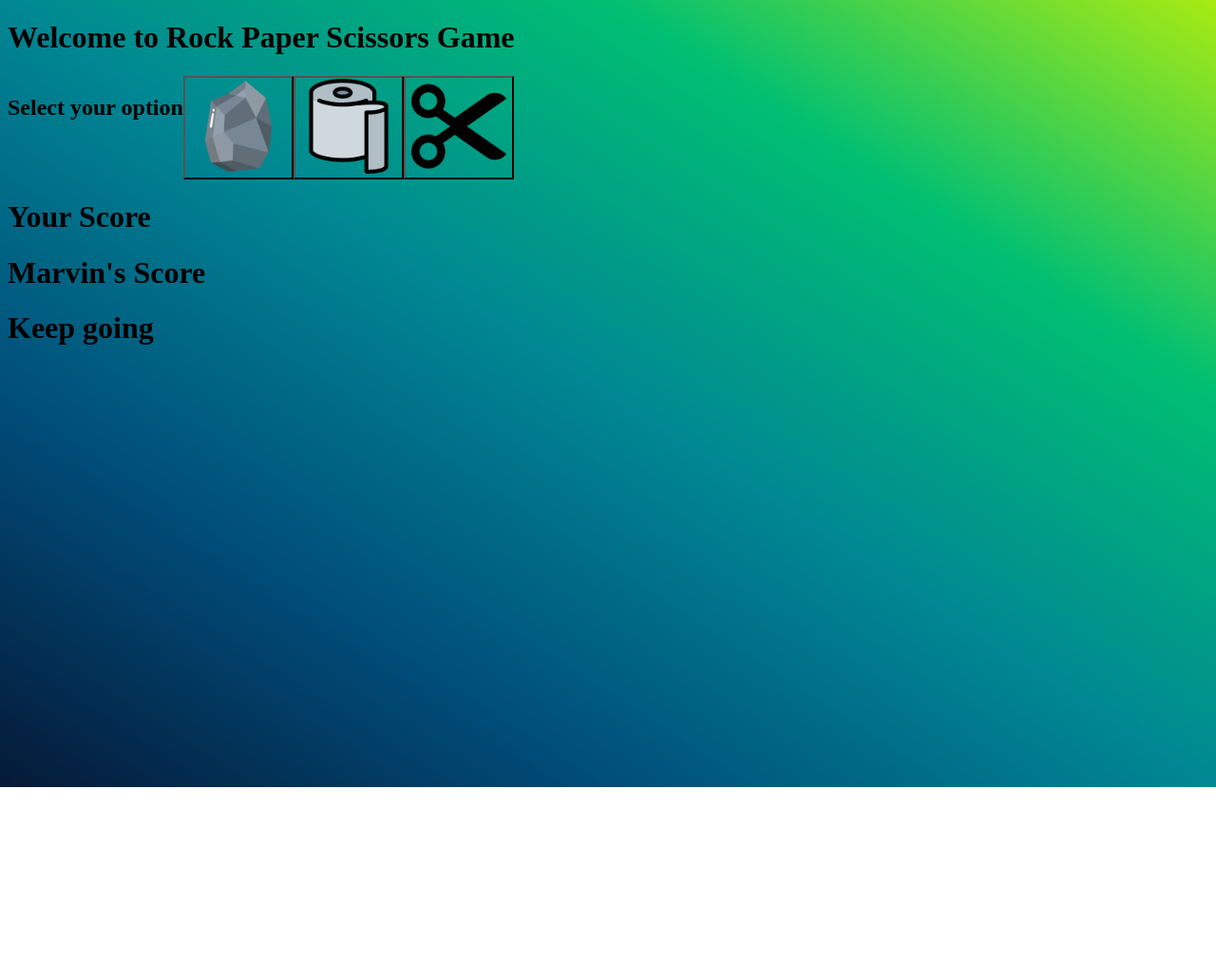
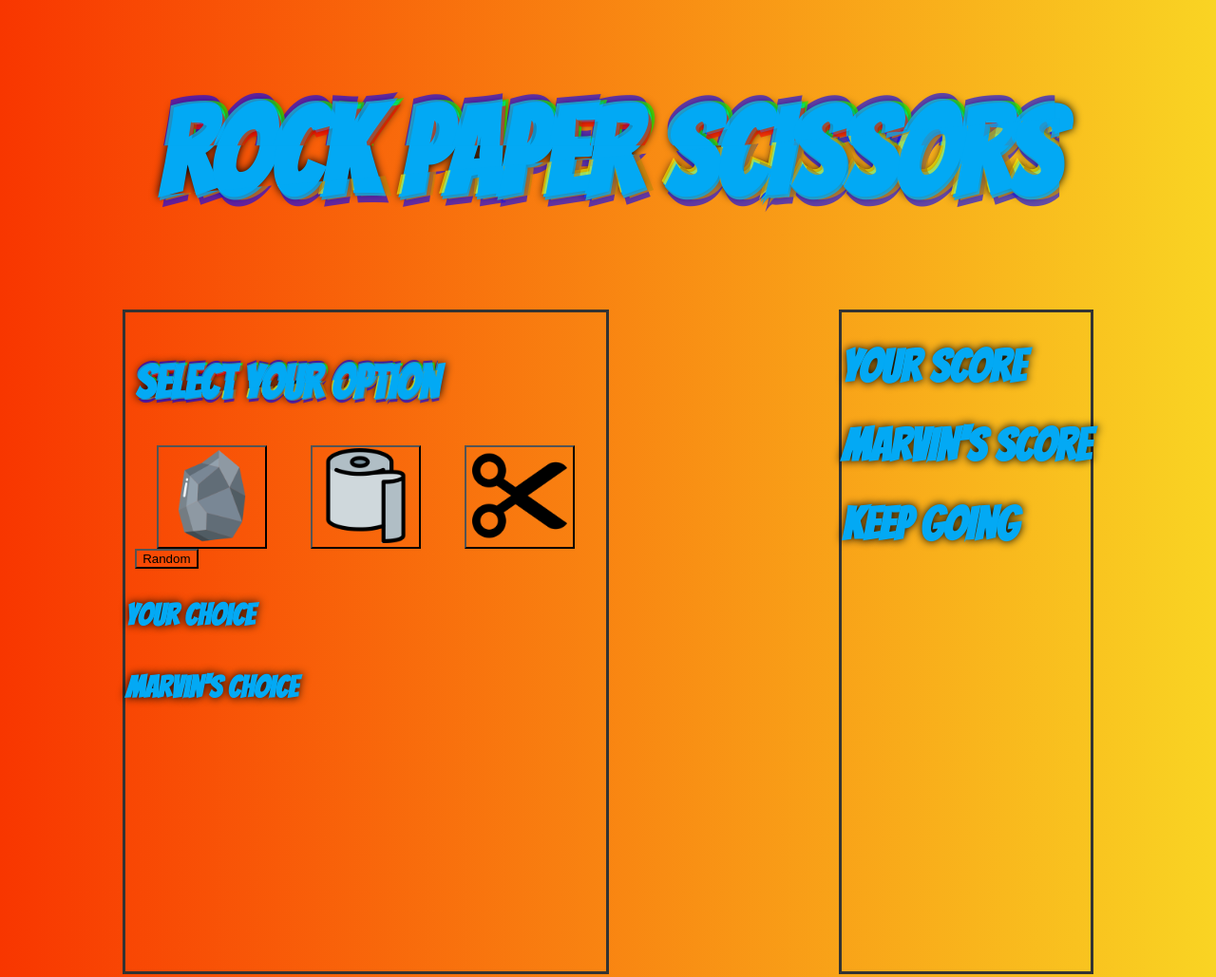
Before and after one commit to abantoo/GameOver, a plain HTML site: page index.html in a window 1280 px wide. Shown: the top 1029 px of the page at 95% size. Before the commit the page ends 829 px from the top, so only its background shows below. Drawn offline with Linux system fonts and the light colour scheme.

Commit message:
glitch text added a bit

```diff
--- /dev/null
+++ b/glitch.css
@@ -0,0 +1,69 @@
+.glitch {
+  font-size: 8rem;
+  font-weight: 700;
+  text-transform: uppercase;
+  position: relative;
+
+  text-shadow: 0.05em 0 0 rgba(184, 134, 11, 0.75),
+    -0.025em -0.05em 0 rgba(255, 255, 0, 0.75),
+    0.025em 0.05em 0 rgba(0, 0, 255, 0.75);
+
+  animation: glitch 1500ms infinite;
+}
+
+.glitch span {
+  position: absolute;
+  top: 0;
+  left: 0;
+}
+
+.glitch span:first-child {
+  animation: glitch 750ms infinite;
+  clip-path: polygon(0 0, 100% 0, 100% 45%, 0 45%);
+  transform: translate(-0.025em, -0.0125em);
+  opacity: 0.8;
+}
+
+.glitch span:last-child {
+  animation: glitch 500ms infinite;
+  clip-path: polygon(0 80%, 100% 20%, 100% 100%, 0 100%);
+  transform: translate(0.0125em, 0.025em);
+  /* color: red; */
+  opacity: 0.8;
+}
+
+@keyframes glitch {
+  0% {
+    text-shadow: 0.05em 0 0 rgba(184, 134, 11, 0.75),
+      -0.025em -0.05em 0 rgba(255, 255, 0, 0.75),
+      0.025em 0.05em 0 rgba(0, 0, 255, 0.75);
+  }
+  14% {
+    text-shadow: 0.05em 0 0 rgba(255, 0, 0, 0.75),
+      -0.05em -0.025em 0 rgba(0, 255, 0, 0.75),
+      -0.025em 0.05em 0 rgba(0, 0, 255, 0.75);
+  }
+  15% {
+    text-shadow: 0.05em 0 0 rgba(184, 134, 11, 0.75),
+      -0.025em -0.05em 0 rgba(255, 255, 0, 0.75),
+      0.025em 0.05em 0 rgba(0, 0, 255, 0.75);
+  }
+  49% {
+    text-shadow: 0.05em 0 0 rgba(184, 134, 11, 0.75),
+      -0.025em -0.05em 0 rgba(255, 255, 0, 0.75),
+      0.025em 0.05em 0 rgba(0, 0, 255, 0.75);
+  }
+  50% {
+    text-shadow: 0.025em 0.05em 0 rgba(255, 0, 0, 0.75),
+      0.05em 0 0 rgba(0, 255, 0, 0.75), 0 -0.05em 0 rgba(0, 0, 255, 0.75);
+  }
+  99% {
+    text-shadow: 0.025em 0.05em 0 rgba(255, 0, 0, 0.75),
+      0.05em 0 0 rgba(0, 255, 0, 0.75), 0 -0.05em 0 rgba(0, 0, 255, 0.75);
+  }
+  100% {
+    text-shadow: -0.025em 0 0 rgba(255, 0, 0, 0.75),
+      -0.025em -0.025em 0 rgba(0, 255, 0, 0.75),
+      -0.025em -0.05em 0 rgba(0, 0, 255, 0.75);
+  }
+}
--- a/index.html
+++ b/index.html
@@ -5,13 +5,27 @@
     <meta http-equiv="X-UA-Compatible" content="IE=edge" />
     <meta name="viewport" content="width=device-width, initial-scale=1.0" />
     <link rel="stylesheet" href="style.css" />
+    <link rel="stylesheet" href="./glitch.css" />
     <title>Rock Paper Scissors</title>
   </head>
   <body>
-    <h1>Welcome to Rock Paper Scissors Game</h1>
+    <h1 class="glitch">
+      <span aria-hidden="true">Rock Paper Scissors</span>
+      Rock Paper Scissors
+      <span aria-hidden="true">Rock Paper Scissors</span>
+    </h1>
+    <div class="parent-div">
+      <div class="display-case">
+        <div class="all-buttons">
+          <div>
+            <h2 class="glitch">
+              <span aria-hidden="true">Select Your Option</span>
+              Select Your Option
+              <span aria-hidden="true">Select Your Option</span>
+            </h2>
+          </div>
 
           <div class="button-holder">
-      <h2>Select your option</h2>
             <div>
               <button class="rock" onclick="rockPressed()">
                 <img src="./icons/stone.png" alt="" />
@@ -30,14 +44,23 @@
               </button>
             </div>
           </div>
-
-    <div>
-      <h1 class="score_box">Your Score</h1>
-      <h1 class="score_marvin">Marvin's Score</h1>
+          <div class="random-button">
+            <button>Random</button>
+          </div>
         </div>
 
         <div>
+          <h1>Your choice</h1>
+        </div>
+        <h1>Marvin's choice</h1>
+        <div></div>
+      </div>
+
+      <div class="scorebox-holder glitch">
+        <h1 class="score_box">Your Score</h1>
+        <h1 class="score_marvin">Marvin's Score</h1>
         <h1 class="result">Keep going</h1>
+      </div>
     </div>
 
     <script src="./script.js"></script>
--- a/style.css
+++ b/style.css
@@ -1,13 +1,21 @@
+@import url("https://fonts.googleapis.com/css2?family=Bangers&display=swap");
+
 body {
+  background-image: linear-gradient(to right, #f83600 0%, #f9d423 100%);
   height: 100vh;
-  background-image: linear-gradient(
-    to right top,
-    #051937,
-    #004d7a,
-    #008793,
-    #00bf72,
-    #a8eb12
-  );
+  display: grid;
+  place-items: center;
+  color: #03a9f4;
+  font-family: "Bangers", cursive;
+  font-stretch: expanded;
+}
+
+h1 {
+  text-shadow: 0 0 10px #000 !important;
+}
+h2 {
+  font-size: 3rem !important;
+  text-shadow: 0 0 10px #000 !important;
 }
 
 img {
@@ -19,6 +27,48 @@ button {
   background-color: transparent;
 }
 
+.welcome {
+  display: flex;
+  justify-content: center;
+}
+
+.parent-div {
+  height: 90vh;
+  width: 100%;
+
+  display: flex;
+  justify-content: space-around;
+}
+
+.display-case {
+  width: 40%;
+  display: flex;
+  flex-direction: column;
+  margin: 10px;
+  border: 3px solid #333;
+}
+
 .button-holder {
   display: flex;
+  justify-content: space-around;
 }
+
+.all-buttons {
+  background-color: transparent;
+  display: flex;
+  flex-direction: column;
+
+  margin: 10px;
+  border: 3px transparent #333;
+}
+
+.scorebox-holder {
+  margin: 10px;
+  border: 3px solid #333;
+}
+
+.score_box,
+.score_marvin,
+.result {
+  font-size: 3rem !important;
+}
```
Lines whose indentation alone changed are shown as unchanged.
